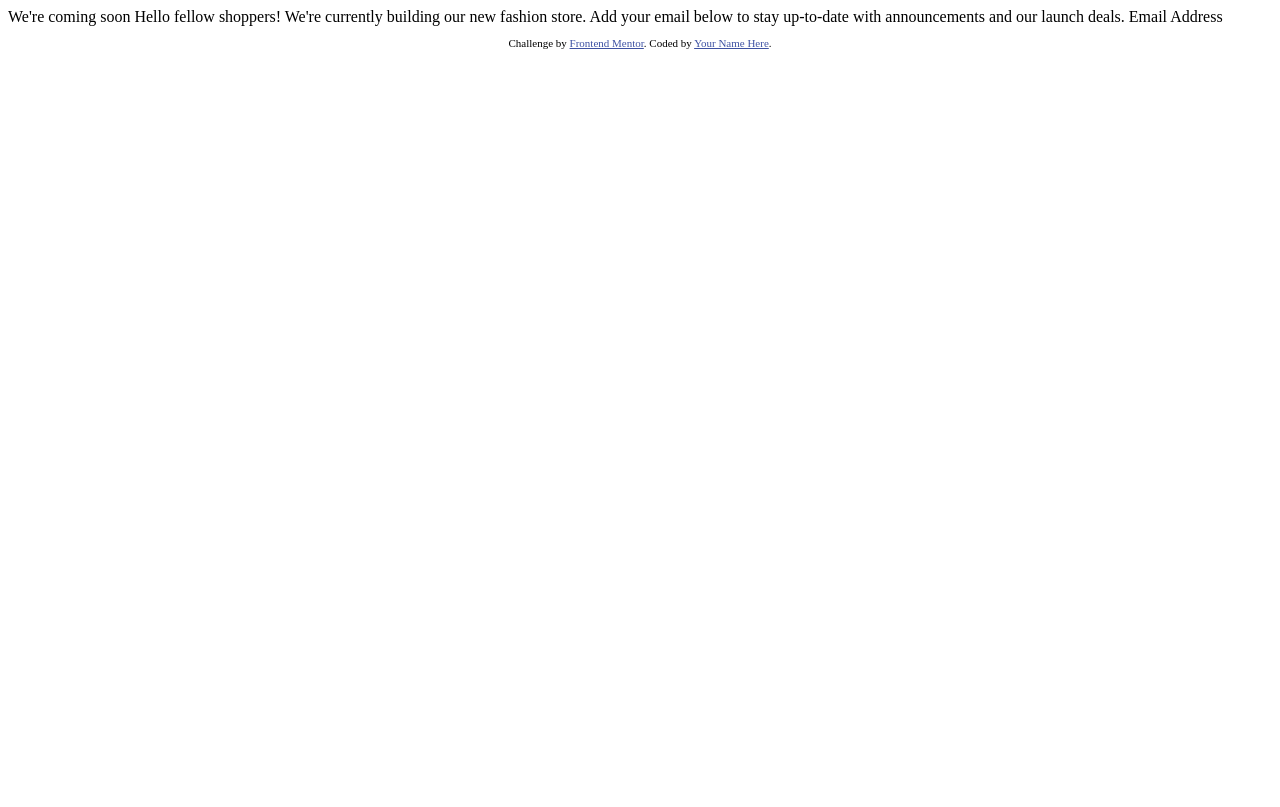
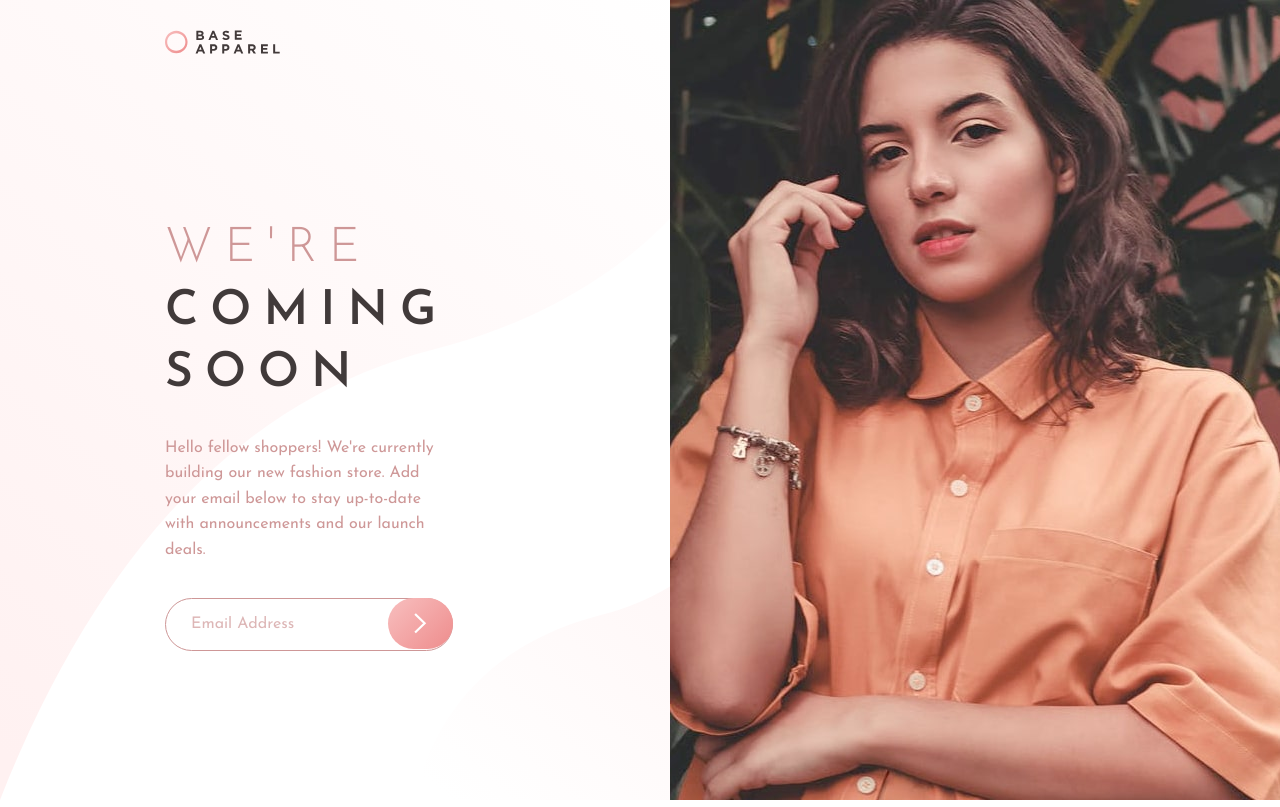
Before and after one commit to SrinthilDev/apparel-page, a plain HTML site: page index.html in a window 1280 px wide. Drawn offline with Linux system fonts and the light colour scheme.

Commit message:
Desktop up
dekstop uproach

```diff
--- /dev/null
+++ b/dist/css/home.min.css
@@ -0,0 +1 @@
+@import url("https://fonts.googleapis.com/css2?family=Josefin+Sans:wght@300;400;600&display=swap")
--- a/index.html
+++ b/index.html
@@ -1,33 +1,60 @@
 <!DOCTYPE html>
 <html lang="en">
+
 <head>
   <meta charset="UTF-8">
-  <meta name="viewport" content="width=device-width, initial-scale=1.0"> <!-- displays site properly based on user's device -->
+  <meta name="viewport" content="width=device-width, initial-scale=1.0">
+  <!-- displays site properly based on user's device -->
 
   <link rel="icon" type="image/png" sizes="32x32" href="./images/favicon-32x32.png">
+  <link rel="stylesheet" href="/dist/css/style.min.css">
 
   <title>Frontend Mentor | Base Apparel coming soon page</title>
 
   <!-- Feel free to remove these styles or customise in your own stylesheet 👍 -->
-  <style>
-    .attribution { font-size: 11px; text-align: center; }
-    .attribution a { color: hsl(228, 45%, 44%); }
-  </style>
+
 </head>
+
 <body>
 
-  We're coming soon
+  <div class="grid-container">
+    <div class="header">
+      <img src="/images/logo.svg" alt="logo">
+    </div>
+    <div class="content">
+      <div class="context">
+        <div class="heading">
+          <h1>WE'RE</h1>
+          <h1>COMING SOON</h1>
+        </div>
 
-  Hello fellow shoppers! We're currently building our new fashion store.
-  Add your email below to stay up-to-date with announcements and our launch deals.
+        <p>
+          Hello fellow shoppers! We're currently building our new fashion store.
+          Add your email below to stay up-to-date with announcements and our launch deals.
+        </p>
+        <div class="form">
+          <form action="#">
+            <input type="email" placeholder="Email Address">
+            <button>
+              <img src="/images/icon-arrow.svg" alt="btn-arrow">
+            </button>
+          </form>
+        </div>
+      </div>
 
-  Email Address
+    </div>
+    <div class="img">
+      <img class="hide-desktop" src="/images/hero-mobile.jpg" alt="hero-mobile">
+      <img class="hide-mobile" src="/images/hero-desktop.jpg" alt="hero-mobile">
+    </div>
+  </div>
 
-  <footer>
+  <!-- <footer>
     <p class="attribution">
       Challenge by <a href="https://www.frontendmentor.io?ref=challenge" target="_blank">Frontend Mentor</a>.
       Coded by <a href="#">Your Name Here</a>.
     </p>
-  </footer>
+  </footer> -->
 </body>
+
 </html>
--- /dev/null
+++ b/ress/_home.scss
@@ -0,0 +1,207 @@
+@import url('https://fonts.googleapis.com/css2?family=Josefin+Sans:wght@300;400;600&display=swap');
+
+//primary
+$desatu_red : hsl(0, 36%, 70%);
+$desatu_red_opa : rgba(206, 151, 151, 0.699);
+$soft_red : hsl(0, 93%, 68%);
+
+// neutral
+$dark_grey_red: hsl(0, 6%, 24%);
+
+// gradient
+$grad_1 : Linear, 135deg, from hsl(0, 0%, 100%), to hsl(0, 100%, 98%);
+$grad_2 : linear-gradient(135deg,  hsl(0, 80%, 86%),  hsl(0, 74%, 74%));
+
+html {
+    box-sizing: border-box;
+}
+*, *::before,::after{
+    box-sizing: inherit;
+    font-family: 'Josefin Sans', sans-serif;
+    line-height: 1.3;
+    font-size: 100%;
+    margin:0;
+    padding: 0;
+}
+
+body {
+    height: 100vh;
+    margin: 0;
+    font-size: 16px;
+}
+// Grid Setup
+.header { grid-area: header; }
+.img {  grid-area: img; }
+.content {  grid-area: isi; }
+
+.grid-container{
+    display: grid;
+    grid-template-areas:
+    'header'
+    'img'
+    'isi';
+    background: linear-gradient(135deg,hsl(0, 0%, 100%), hsl(0, 100%, 98%));
+}
+
+// .grid-container > div {
+//     text-align: center;
+//     padding: 20px 0;
+// }
+
+// style
+.header {
+    height: 5.3125em;
+}
+
+.header > img {
+    height: 24px;
+    margin: 30px auto 30px 30px;
+}
+
+.img {
+    height: 15.625em;
+}
+.content {
+    text-align: center;
+    height: 29.0625em;
+
+}
+.context {
+    margin: 50px 20px auto 20px;
+}
+
+.heading > h1 {
+    color: $desatu_red;
+    font-size: 3rem;
+    font-weight: 300;
+    letter-spacing: 12px;
+    line-height: 1;
+}
+.heading > h1:nth-child(2) {
+    font-weight: 600;
+    color: $dark_grey_red;
+}
+.context > p {
+    color: $desatu_red;
+    line-height: 1.6;
+    margin-top: 30px;
+}
+
+// form input btn
+.form {
+    position: relative;
+    margin-top: 35px;
+
+
+    input {
+        width: 100%;
+        padding: 15px 25px;
+        border: $desatu_red 1px solid;
+        border-radius: 30px;
+        background: transparent;
+        outline-style: none;
+    }
+
+    ::placeholder {
+        color: $desatu_red_opa;
+    }
+    button {
+        position: absolute;
+        width: 65px;
+        border: none;
+        border-radius: 30px;
+        background: $grad_2;
+        padding: 15px 20px;
+        right: 0;
+        outline: none;
+        cursor: pointer;
+        img {
+            display: block;
+            margin-left: auto;
+            margin-right: auto;
+            width: 50%;
+        }
+
+    }
+
+}
+
+
+// desktop seetup
+.header{
+    @include breakpoint-up(large){
+        .header { grid-area: header; }
+    }
+}
+
+.grid-container {
+    @include breakpoint-up(large) {
+        height: 100vh;
+        grid-template:
+        "header img"
+        "isi img"
+        "isi img";
+        background-image: url(/images/bg-pattern-desktop.svg);
+
+    }
+}
+
+.content{
+    @include breakpoint-up(large) {
+        display: flex;
+        align-items: center;
+    }
+}
+
+//mobile context
+ .context {
+    @include breakpoint-up(large) {
+        text-align: left;
+        margin-left: 165px;
+        margin-right: 217px;
+    }
+
+ }
+
+ .header > img {
+     @include breakpoint-up(large) {
+         margin-left: 165px;
+     }
+ }
+.heading > h1 {
+    @include breakpoint-up(large) {
+        line-height: 1.3;
+    }
+}
+
+
+
+
+
+
+
+
+
+.hide-desktop {
+    @include breakpoint-up(medium) {
+        display: none;
+    }
+}
+.hide-mobile {
+    @include breakpoint-down(medium) {
+        display: none;
+    }
+}
+
+
+
+
+
+// .attribution {
+//   font-size: 11px;
+//   text-align: center;
+// }
+
+// .attribution a {
+//   color: hsl(228, 45%, 44%);
+// }
--- /dev/null
+++ b/ress/_misxin.scss
@@ -0,0 +1,33 @@
+// breakpoints
+@media (min-width: 64em) {
+//
+}
+
+
+
+//425 ,768, 1024, 1440
+$breakpoints-up: (
+    "medium": "48em",
+    "large": "64em",
+    "xlarge": "90em"
+    );
+
+//424 ,767, 1023
+$breakpoints-down: (
+    // "xsmall": "20em",
+    "small": "26.5em",
+    "medium": "47.9375em",
+    "large":"63.9375em"
+    );
+
+
+@mixin breakpoint-up($size) {
+    @media (min-width : map-get($breakpoints-up, $size )){
+        @content;
+    }
+}
+@mixin breakpoint-down($size) {
+    @media (max-width : map-get($breakpoints-down, $size )){
+        @content;
+    }
+}
--- /dev/null
+++ b/ress/style.scss
@@ -0,0 +1,2 @@
+@import "misxin";
+@import "home";
```
Also changed, not shown: dist/css/style.min.css (added).
